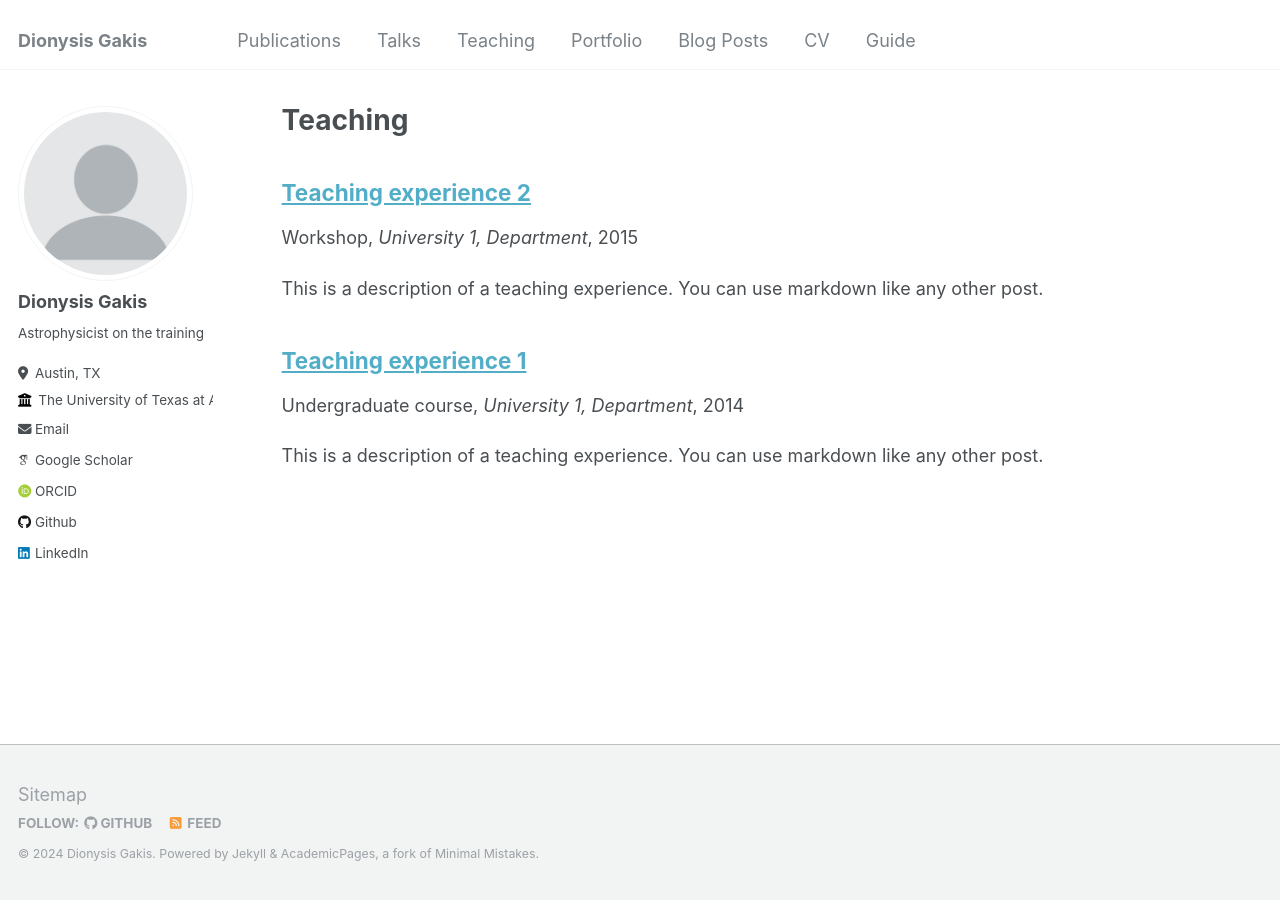
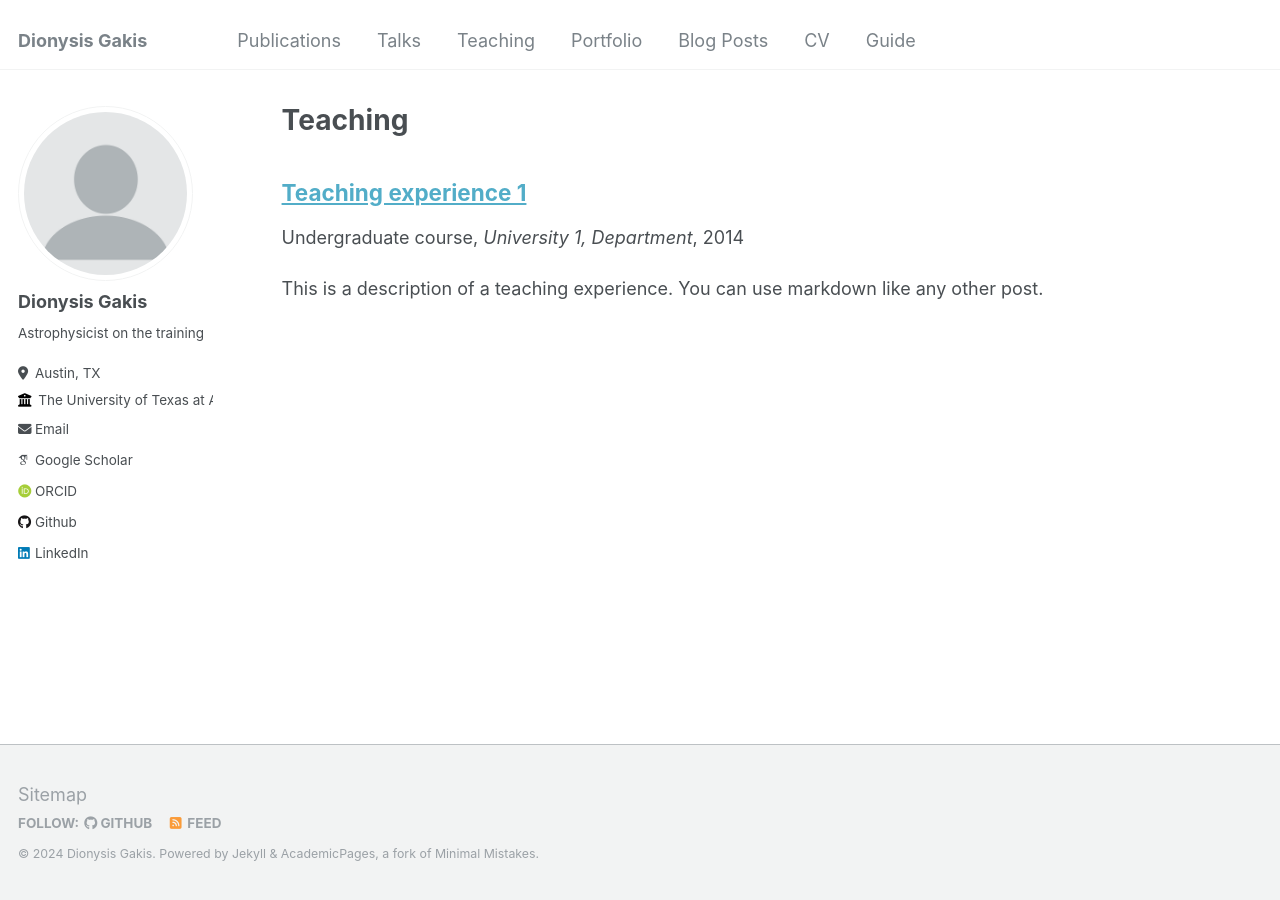
Before and after one commit to diongak/diongak.github.io, a Jekyll site: the page built from _pages/teaching.html, in a window 1280 px wide. Built offline with Jekyll 4.4.1, drawn with Linux system fonts in a browser that asks for light colours; some web fonts are replaced.

Commit message:
Update10

```diff
--- a/_teaching/2015-spring-teaching-2.md
+++ /dev/null
@@ -1,20 +0,0 @@
----
-title: "Teaching experience 2"
-collection: teaching
-type: "Workshop"
-permalink: /teaching/2015-spring-teaching-1
-venue: "University 1, Department"
-date: 2015-01-01
-location: "City, Country"
----
-
-This is a description of a teaching experience. You can use markdown like any other post.
-
-Heading 1
-======
-
-Heading 2
-======
-
-Heading 3
-======
```
Also changed, not shown: _pages/publications.md (+3 -1 lines), 1 other file.
